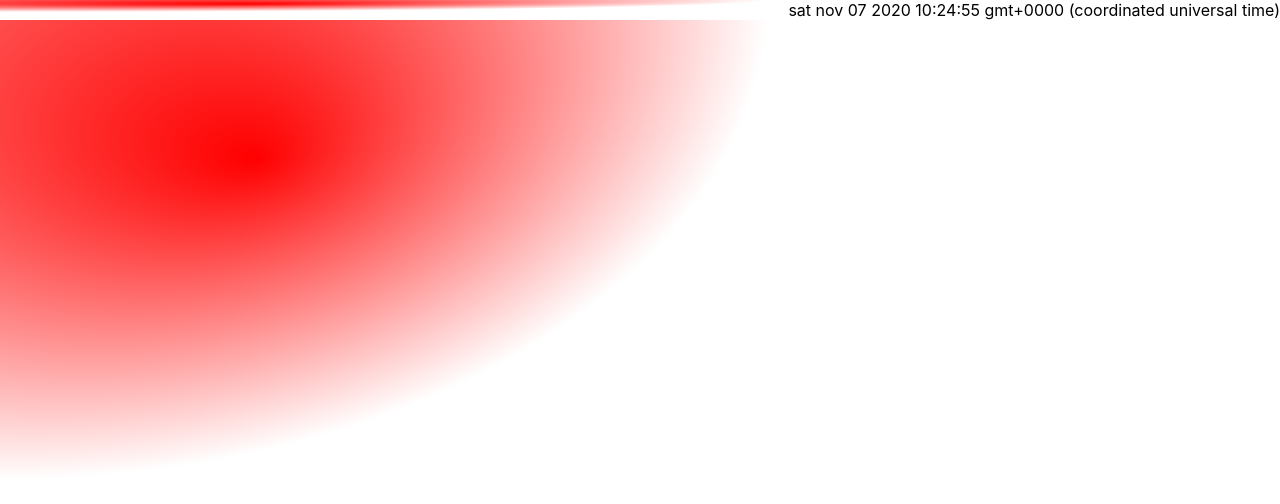
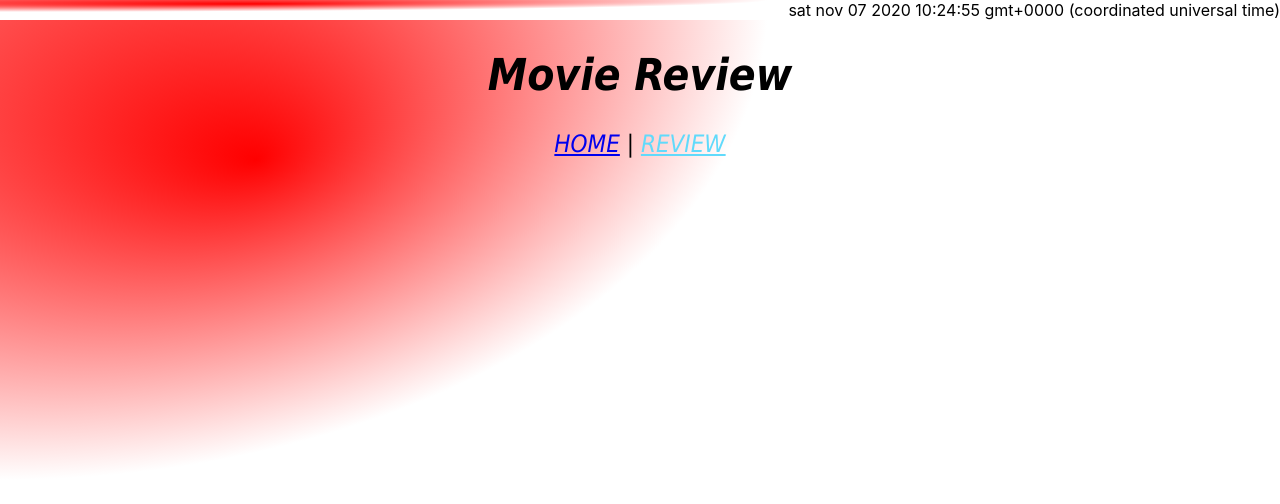
Before and after one commit to rightec/moviereview, a React (Create React App) app: page / in a window 1280 px wide. Shown: the top 504 px of the page. Built offline with nearby package versions, Linux system fonts and the light colour scheme.

Commit message:
Add Header React Component

```diff
--- a/src/App.css
+++ b/src/App.css
@@ -12,6 +12,7 @@
         animation: App-logo-spin infinite 20s linear;
     }
 }
+
 
 /*
 .App-header {
@@ -40,6 +41,31 @@
     }
 }
 
-.timeZone{
+.timeZone {
     text-align: right;
 }
+
+.HeadTags {
+    font-family: Tahoma;
+    font-size: 24px;
+    font-weight: 3;
+    font-style: italic;
+    text-align: center;
+}
+
+.ContainTags {
+    display: block;
+    text-align: center;
+}
+
+.SetHeader {
+    display: block;
+}
+
+.MainHeader {
+    display: block;
+    text-align: center;
+    font-family: Tahoma;
+    font-size: 44px;
+    font-style: italic;
+}
--- a/src/App.js
+++ b/src/App.js
@@ -18,42 +18,50 @@ function App() {
 }
 */
 
-import React from 'react';
-import './App.css';
+import React from 'react'
+import TagList from './components/HeaderComp'
+import './App.css'
 
-class App extends
-React.Component {
-    state = {
-        seconds: 1
-    };
+const tags = ['HOME', 'REVIEW']
 
+class App extends React.Component {
+  constructor (props) {
+    super(props)
+    this.state = { seconds: 1 }
+    // props.tags = ['HOME', 'REVIEW']
+    // props.selectedTags = props.storedTags[0]
+  }
 
-    componentDidMount() {
+  componentDidMount () {
     this.interval = setInterval(() => {
       this.myTime = Date().toLocaleLowerCase()
-        }, 1000);
+    }, 1000)
 
     this.timer = setInterval(() => {
-            this.setState({ seconds: this.state.seconds + 1 });
-        }, 1000);
-
+      this.setState({ seconds: this.state.seconds + 1 })
+    }, 1000)
   }
 
   // eslint-disable-next-line react/no-typos
-    componentWillUnMount() {
-        clearInterval(this.timer);
+  componentWillUnMount () {
+    clearInterval(this.timer)
   }
 
-    render() {
-        return ( <
-            div className = "App" > { /*<h1>Number of seconds is {this.state.seconds}</h1>*/ } <
-            div class = "square" >
-            <
-            div class = "timeZone" > { this.myTime } < /div>           < /
-            div > <
-            /div>
-        );
+  render () {
+    return (
+      <div>
+        <div className='App'> {/* <h1>Number of seconds is {this.state.seconds}</h1> */}
+          <div class='square'>
+            <div class='timeZone'> {this.myTime} </div>
+          </div>
+        </div>
+        <TagList
+          tags={tags}
+          selectedTag={tags[0]}
+        />
+      </div>
+    )
   }
 }
 
-export default App;
+export default App
--- /dev/null
+++ b/src/components/HeaderComp.jsx
@@ -0,0 +1,31 @@
+// Header component
+// H1 element to show the site Title: Movie Review
+// Unorder list HOME and
+
+import React from 'react'
+import '../App.css'
+
+const TagList = (props) => {
+  return (
+    <div className='SetHeader'>
+      <h1 className='MainHeader'>Movie Review</h1>
+      <div className='ContainTags'>
+        {props.tags.map((tag, index) =>
+          <span className='HeadTags' key={`tag-${index}`}>
+            <a
+              name={tag}
+              onClick={props.onTagClick}
+              className={props.selectedTag === tag ? 'App-link-selected' : 'App-link'}
+              href='www.volturnomorani.it'
+            >
+              {tag}
+            </a>
+            {index === props.tags.length - 1 ? '' : ' | '}
+          </span>
+        )}
+      </div>
+    </div>
+  )
+}
+
+export default TagList
```
Also changed, not shown: 1 other file (tests, documents, lock files or other folders). Lines whose indentation alone changed are shown as unchanged.
